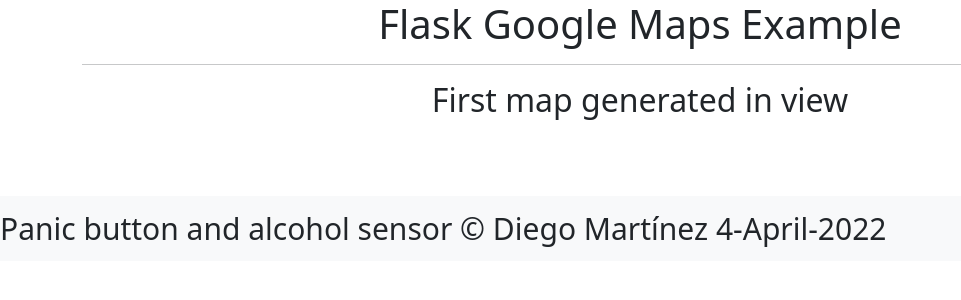
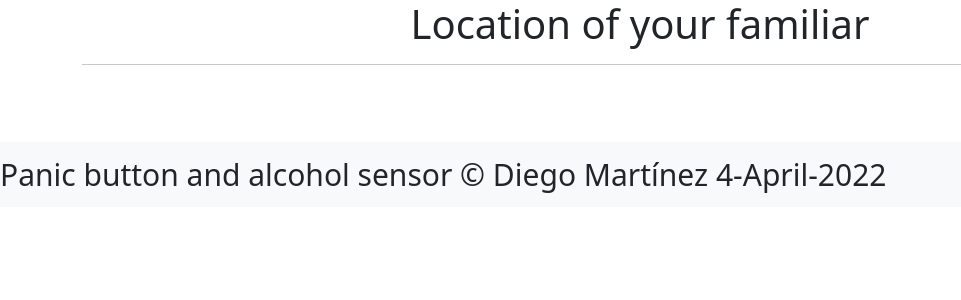
Before and after one commit to dmtzs/panic-button-sensor, a Flask app: template Server/app/templates/googlemap.html in a window 1280 px wide. Shown: the top 300 px of the page, without its empty margins (0-961 px from the left). Run offline with Flask 2, Linux system fonts and the light colour scheme; the template is opened without the code that fills it, so the values that code supplies are empty; some libraries are stand-ins or nearby versions.

Commit message:
Update googlemap.html
Correction of some titles in the template that the map is shown

```diff
--- a/Server/app/templates/googlemap.html
+++ b/Server/app/templates/googlemap.html
@@ -6,9 +6,7 @@
 
 {% block content %}
 <div class="container">
-    <h1>Flask Google Maps Example</h1><hr>
-
-    <h2>First map generated in view</h2>
+    <h1>Location of your familiar</h1><hr>
 </div>
 
 <div align="center">
```
